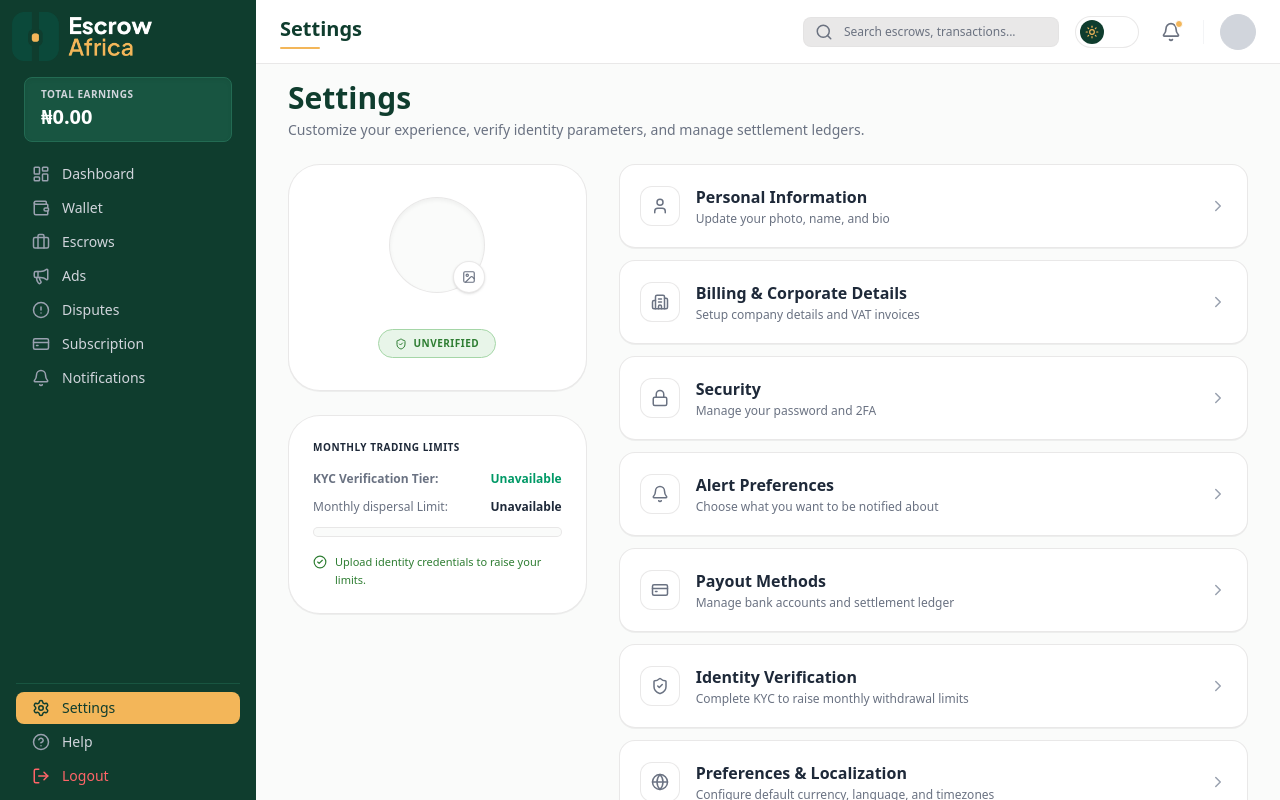
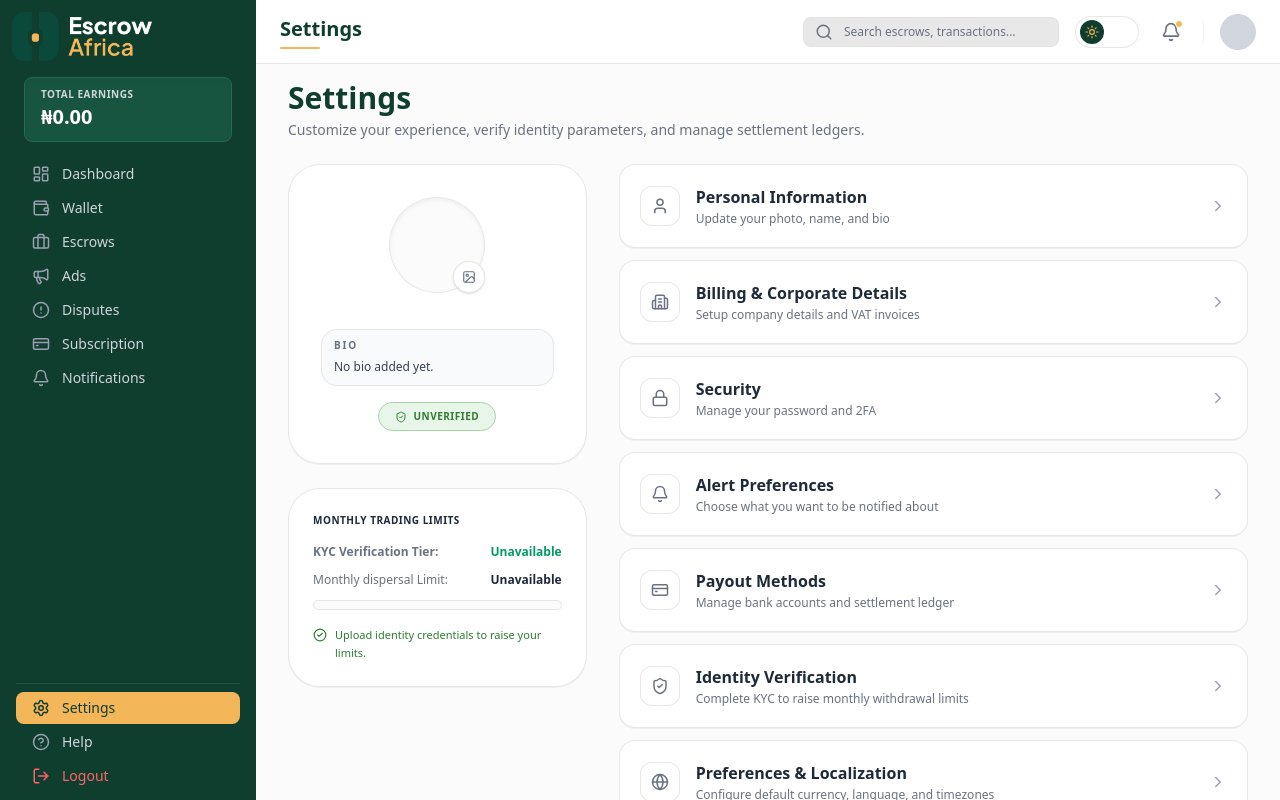
Before and after one commit to escrow-africa/escrow-frontend, a Next.js app: page /dashboard/settings in a window 1280 px wide. Built offline with nearby package versions, Linux system fonts and the light colour scheme; no server answers.

Commit message:
feat: Add bio section to user profile in SettingsPage

```diff
--- a/app/dashboard/settings/page.tsx
+++ b/app/dashboard/settings/page.tsx
@@ -498,6 +498,15 @@
                 {userData.email}
               </p>
 
+              <div className="mb-4 rounded-2xl border border-gray-200 dark:border-zinc-800 bg-gray-50 dark:bg-zinc-900/80 px-3 py-2 text-left">
+                <p className="text-[10px] font-bold uppercase tracking-[0.18em] text-gray-500 dark:text-gray-400 mb-1">
+                  Bio
+                </p>
+                <p className="text-xs leading-5 text-gray-700 dark:text-gray-300 whitespace-pre-wrap">
+                  {userData.bio || "No bio added yet."}
+                </p>
+              </div>
+
               {/* Verification Tag */}
               <div className="inline-flex items-center gap-1.5 bg-[#E8F5E9] dark:bg-emerald-950/20 border border-[#A5D6A7] dark:border-emerald-900/40 text-[#2E7D32] dark:text-emerald-400 px-4 py-1.5 rounded-full text-[10px] font-bold tracking-wider uppercase">
                 <ShieldCheck size={12} className="shrink-0 text-[#2E7D32] dark:text-emerald-400" />
```
